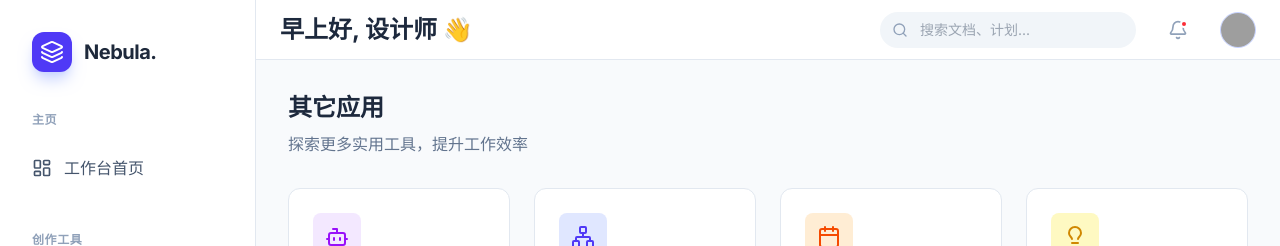
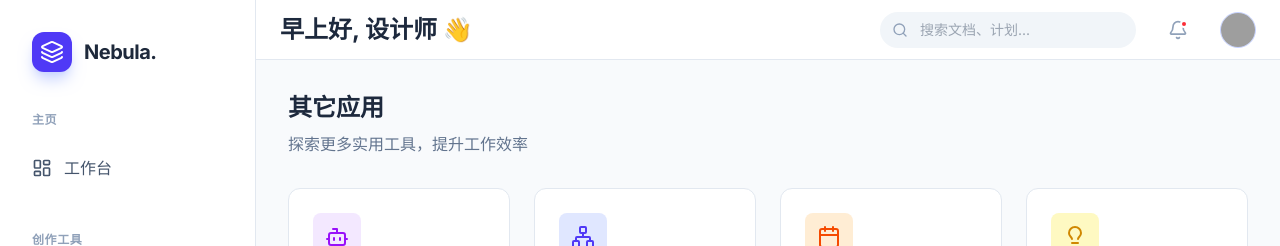
Before and after one commit to chenweilong1713/cf-nextjs-vip, a Next.js app: page /others in a window 1280 px wide. Shown: the top 246 px of the page. Built offline with nearby package versions, Linux system fonts and the light colour scheme; grey boxes are pictures that could not be loaded.

Commit message:
- feat: 工作台首页名称修改

```diff
--- a/src/components/Sidebar.tsx
+++ b/src/components/Sidebar.tsx
@@ -18,7 +18,7 @@ export default function Sidebar() {
   const router = useRouter();
 
   const menuItems = [
-    { id: 'dashboard', label: '工作台首页', icon: LayoutDashboard, category: 'main', path: '/' },
+    { id: 'dashboard', label: '工作台', icon: LayoutDashboard, category: 'main', path: '/' },
     { id: 'docs', label: '文档编写', icon: FileText, category: 'create', path: '/docs' },
     { id: 'plans', label: '计划管理', icon: Calendar, category: 'create', path: '/plans' },
     { id: 'mindmap', label: '思维导图', icon: GitGraph, category: 'create', path: '/mindmap' },
```
